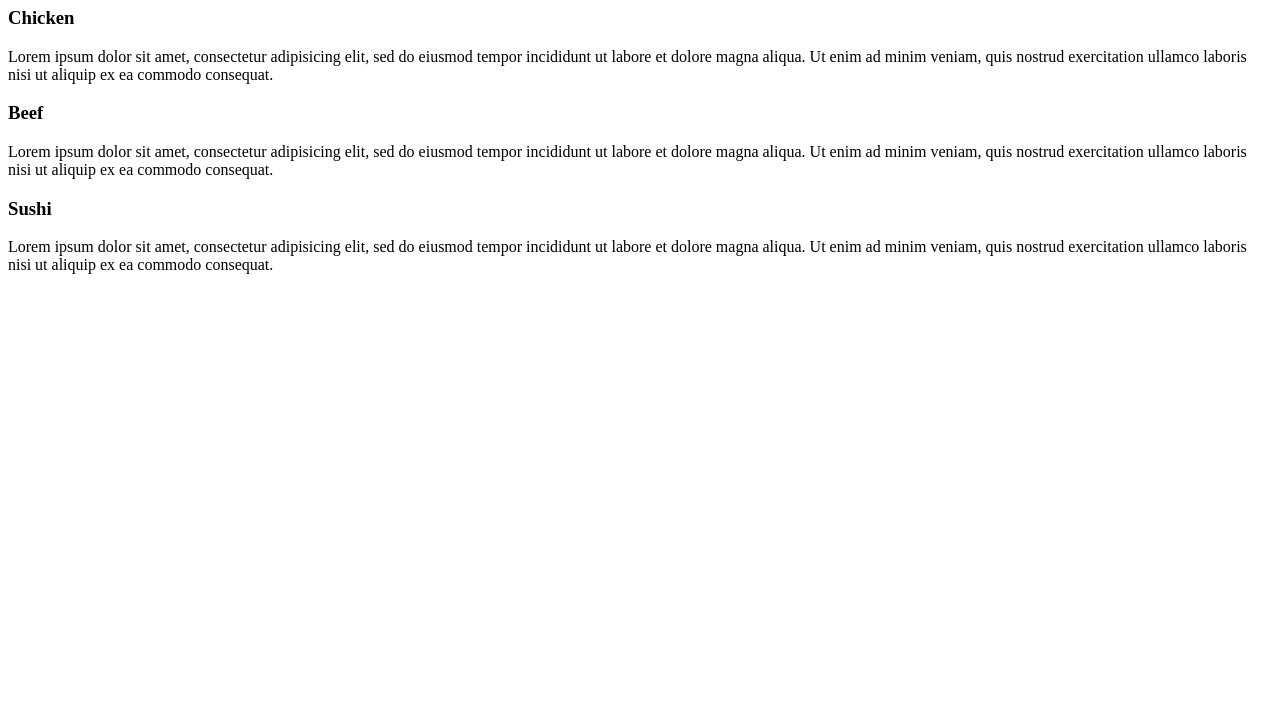
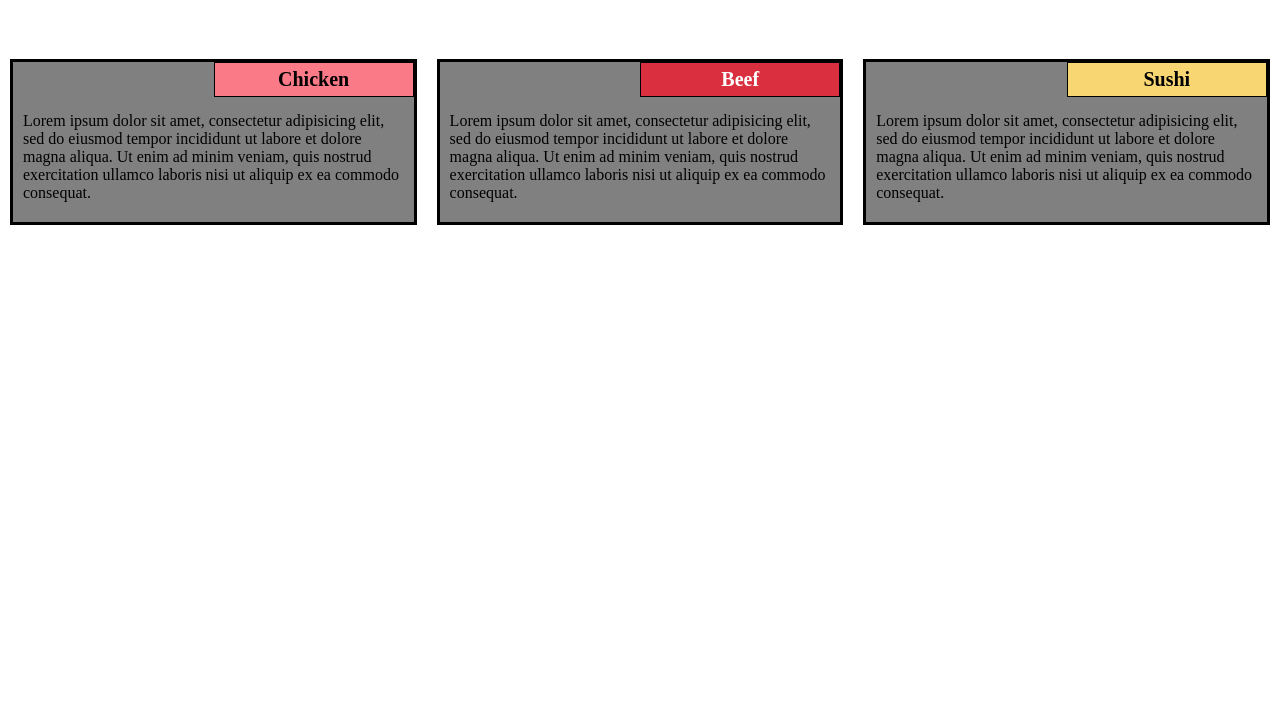
Before and after one commit to hadjShell/assignment-html-coursera, a plain HTML site: page module2_solution/index.html in a window 1280 px wide. Shown: the part 73-800 px from the top of the page. Drawn offline with Linux system fonts and the light colour scheme.

Commit message:
Slightly change the structure of index.html and give style to it based on the requirements

```diff
--- a/module2_solution/css/style.css
+++ b/module2_solution/css/style.css
@@ -0,0 +1,86 @@
+* {
+	box-sizing: border-box;
+	margin: 0;
+	padding: 0;
+	font: black 16px sans-serif, Arial;
+}
+
+h1 {
+	font-size: 1.75em;
+	text-align: center;
+	margin-top: 30px;
+	margin-bottom: 60px;
+}
+
+.row {
+	width: 100%;
+}
+
+section {
+	background: #808080;
+	border: 3px solid black;
+	position: relative;
+}
+
+h3 {
+	font-size: 1.25em;
+	width: 200px;
+	border: 1px solid black;
+	padding: 5px;
+	text-align: center;
+	position: absolute;
+	top: 0;
+	right: 0;
+}
+
+.chicken {
+	background: #FA7B87;
+}
+
+.beef {
+	background: #DA2F3F;
+	color: white;
+}
+
+.sushi {
+	background: #F8D773;
+}
+
+p {
+	padding: 10px;
+	margin-top: 40px;
+	margin-bottom: 10px;
+}
+
+@media (min-width: 992px) {
+	.col-lg-4 {
+		padding: 10px;
+		float: left;
+		width: 33.33%;
+	}
+}
+
+@media (min-width: 768px) and (max-width: 991px) {
+	.col-md-6, .col-md-12 {
+		padding: 10px;
+		float: left;
+	}
+	.col-md-6 {
+		width: 50%;
+	}
+	.col-md-12 {
+		width: 100%;
+	}
+}
+
+@media (max-width: 767px) {
+	.col-sm-12 {
+		padding: 10px;
+		float: left;
+		width: 100%;
+	}
+}
+
+.clear-float {
+	clear: both;
+}
--- a/module2_solution/index.html
+++ b/module2_solution/index.html
@@ -2,28 +2,17 @@
 <html>
 <head>
 	<meta charset="utf-8">
+	<meta name="viewport" content="width=device-width, initial-scale=1">
+	<link rel="stylesheet" type="text/css" href="css/style.css">
 	<title>Assignment Solution for Module 2</title>
 </head>
 <body>
 	<h1>Our Menu</h1>
 
-	<div>
+	<div class="row">
+		<div class="col-lg-4 col-md-6 col-sm-12">
 			<section>
-			<h3>Chicken</h3>
-			<p>Lorem ipsum dolor sit amet, consectetur adipisicing elit, sed do eiusmod
-			tempor incididunt ut labore et dolore magna aliqua. Ut enim ad minim veniam,
-			quis nostrud exercitation ullamco laboris nisi ut aliquip ex ea commodo
-			consequat.</p>
-		</section>
-		<section>
-			<h3>Beef</h3>
-			<p>Lorem ipsum dolor sit amet, consectetur adipisicing elit, sed do eiusmod
-			tempor incididunt ut labore et dolore magna aliqua. Ut enim ad minim veniam,
-			quis nostrud exercitation ullamco laboris nisi ut aliquip ex ea commodo
-			consequat.</p>
-		</section>
-		<section>
-			<h3>Sushi</h3>
+				<h3 class="chicken">Chicken</h3>
 				<p>Lorem ipsum dolor sit amet, consectetur adipisicing elit, sed do eiusmod
 				tempor incididunt ut labore et dolore magna aliqua. Ut enim ad minim veniam,
 				quis nostrud exercitation ullamco laboris nisi ut aliquip ex ea commodo
@@ -31,5 +20,28 @@
 			</section>
 		</div>
 
+		<div class="col-lg-4 col-md-6 col-sm-12">
+			<section>
+				<h3 class="beef">Beef</h3>
+				<p>Lorem ipsum dolor sit amet, consectetur adipisicing elit, sed do eiusmod
+				tempor incididunt ut labore et dolore magna aliqua. Ut enim ad minim veniam,
+				quis nostrud exercitation ullamco laboris nisi ut aliquip ex ea commodo
+				consequat.</p>
+			</section>
+		</div>
+
+		<div class="col-lg-4 col-md-12 col-sm-12">
+			<section>
+				<h3 class="sushi">Sushi</h3>
+				<p>Lorem ipsum dolor sit amet, consectetur adipisicing elit, sed do eiusmod
+				tempor incididunt ut labore et dolore magna aliqua. Ut enim ad minim veniam,
+				quis nostrud exercitation ullamco laboris nisi ut aliquip ex ea commodo
+				consequat.</p>
+			</section>
+		</div>
+
+		<div class="clear-float"></div>
+	</div>
+
 </body>
 </html>
```
Lines whose indentation alone changed are shown as unchanged.
